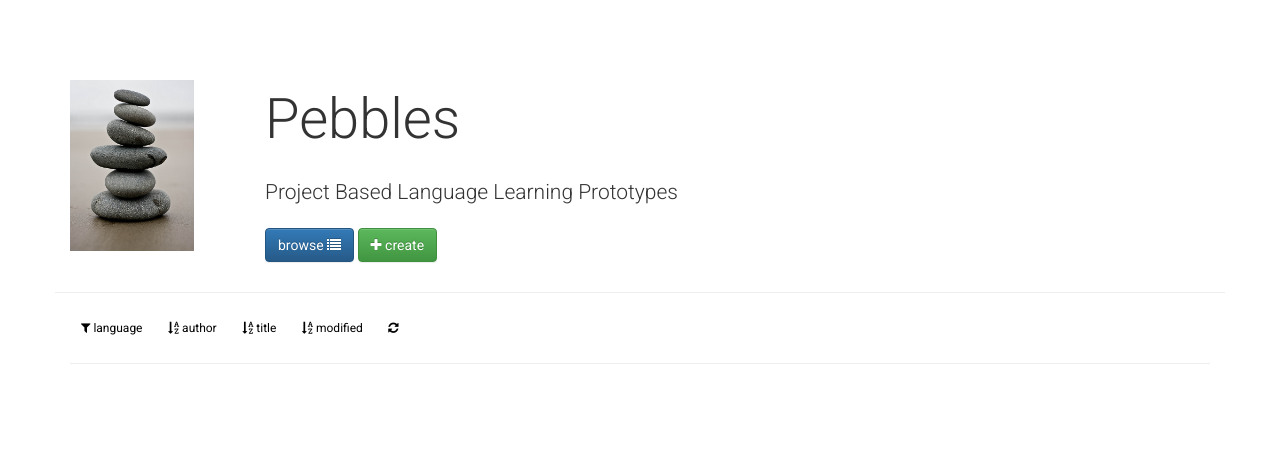
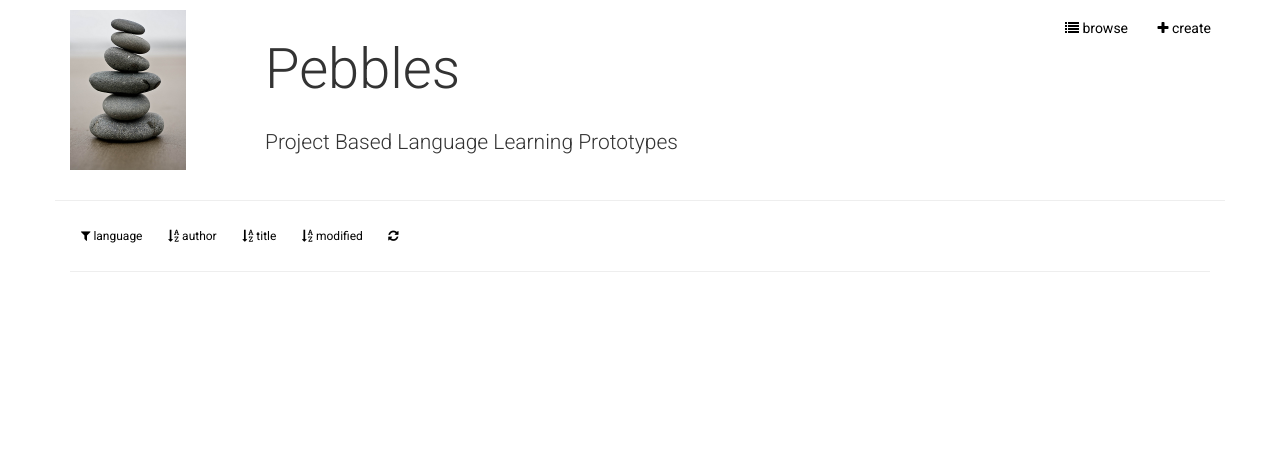
Before and after one commit to llcit/nflrc-pbllrepo-dev, a Django app: template templates/home.html in a window 1280 px wide. Shown: the top 459 px of the page. Run offline with Django 3.2, Linux system fonts and the light colour scheme; the template is opened without the code that fills it, so the values that code supplies are empty; some libraries are stand-ins or nearby versions.

Commit message:
front page adjusts

```diff
--- a/templates/home.html
+++ b/templates/home.html
@@ -28,26 +28,30 @@
     <!-- Bootstrap js -->
     <script src="https://maxcdn.bootstrapcdn.com/bootstrap/3.3.7/js/bootstrap.min.js" integrity="sha384-Tc5IQib027qvyjSMfHjOMaLkfuWVxZxUPnCJA7l2mCWNIpG9mGCD8wGNIcPD7Txa" crossorigin="anonymous"></script>
 
-    <!-- Placeholder for page-level css includes -->
-    {% block css_include %} {% endblock css_include %}
+    <style type="text/css">
+        body {
+          padding-top: 10px;
+        }
+    </style>
 
 </head>
 
 <body>
+
     <div class="container">
+        <div class="navbar navbar-right">
+            <a href="{% url 'list_prototypes' %}" class="btn btn-link btn-md btn-color-flat"><i class="fa fa-list"></i> browse </a>
+            <a href="{% url 'create_prototype' %}" class="btn btn-link btn-md btn-color-flat"><i class="fa fa-plus"></i> create </a>
+        </div>
 
         <div class="row">
             <div class="col-xs-2">
-                <p><img src="{% static 'img/pbllrepo-icon.jpg' %}" width="75%"></p>
+                <p><img src="{% static 'img/pbllrepo-icon.jpg' %}" width="70%"></p>
             </div>
-            <div class="col-xs-10">
+            <div class="col-xs-10" style="margin-top: -50px">
                 <p class="lead" style="font-size: 4.0em">Pebbles</p>
-                <p class="lead">
+                <p class="lead" style="font-size: 1.5em">
                     Project Based Language Learning Prototypes
-                </p>
-                <p>
-                    <a href="{% url 'list_prototypes' %}" class="static_a_display"><button type="button" class=" btn btn-md btn-primary">browse <i class="fa fa-list"></i></button></a>
-                    <a href="{% url 'create_prototype' %}" class="static_a_display"><button type="button" class=" btn btn-md btn-success"><i class="fa fa-plus"></i> create </button></a>
                 </p>
             </div>
 
```
